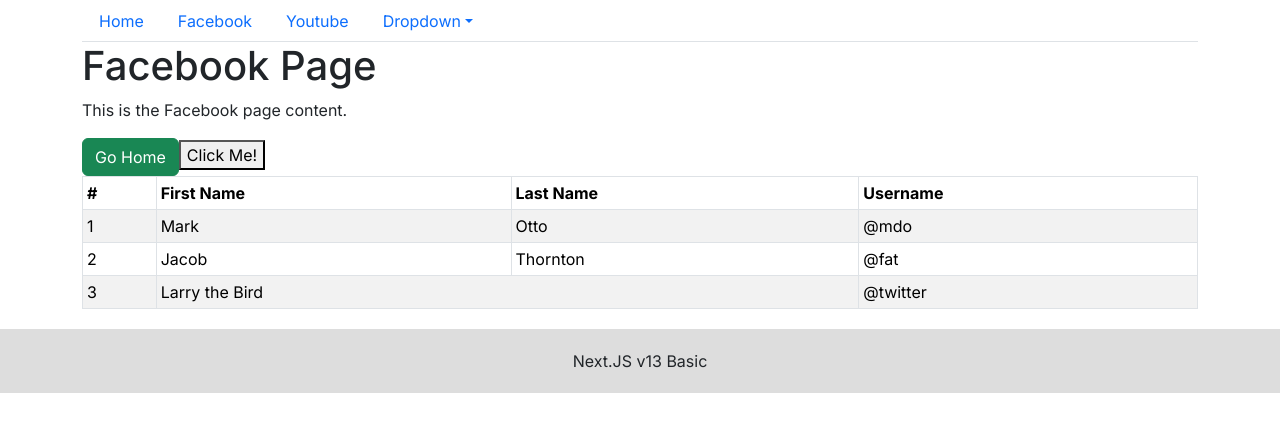
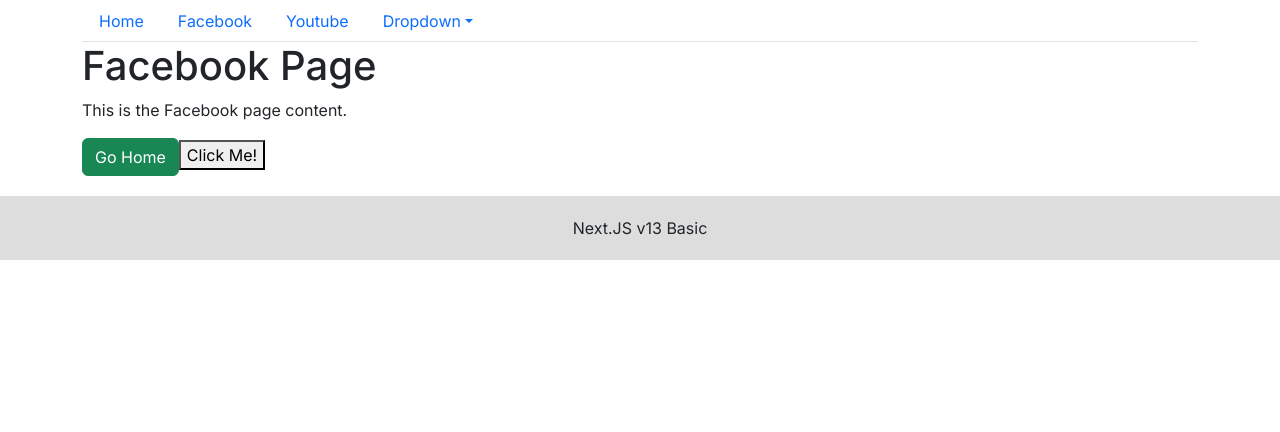
Before and after one commit to tiengsaodem08121999/Next.js-Nest.js, a Next.js app: page /facebook in a window 1280 px wide. Shown: the top 432 px of the page. Built offline with nearby package versions, Linux system fonts and the light colour scheme.

Commit message:
maping data fetch form api

```diff
--- a/src/app/layout.tsx
+++ b/src/app/layout.tsx
@@ -1,8 +1,6 @@
 import { Inter } from 'next/font/google';
 import 'bootstrap/dist/css/bootstrap.min.css';
 import NavBar from '@/components/nav/nav';
-import TableComponent from '@/components/table/table';
-import Container from 'react-bootstrap/Container';
 
 const inter = Inter({ subsets: ['latin'] });
 
@@ -23,9 +21,6 @@
           <NavBar/>
         </div>
           {children}
-        <div>
-          <TableComponent/>
-        </div>
         <div style={{ background:'#ddd', textAlign: 'center', padding: '20px', marginTop: '20px' }}>
            Next.JS v13 Basic
         </div>
--- a/src/components/table/table.tsx
+++ b/src/components/table/table.tsx
@@ -1,37 +1,41 @@
 'use client'
 import { Container } from 'react-bootstrap';
 import Table from 'react-bootstrap/Table';
+import { Button } from 'react-bootstrap';
 
-function TableComponent() {
+interface IProps {
+  blogs: []
+}
+
+function TableComponent(props: IProps) {
+  const { blogs } = props;
   return (
     <Container>
       <Table striped bordered hover size="sm">
         <thead>
           <tr>
             <th>#</th>
-            <th>First Name</th>
-            <th>Last Name</th>
-            <th>Username</th>
+            <th>Title</th>
+            <th>Author</th>
+            <th>Action</th>
           </tr>
         </thead>
         <tbody>
-          <tr>
-            <td>1</td>
-            <td>Mark</td>
-            <td>Otto</td>
-            <td>@mdo</td>
-          </tr>
-          <tr>
-            <td>2</td>
-            <td>Jacob</td>
-            <td>Thornton</td>
-            <td>@fat</td>
-          </tr>
-          <tr>
-            <td>3</td>
-            <td colSpan={2}>Larry the Bird</td>
-            <td>@twitter</td>
-          </tr>
+          {blogs.map(blog => {
+            return (
+              <tr key= {blog.id}>
+                <td>{blog.id}</td>
+                <td>{blog.title}</td>
+                <td>{blog.author}</td>
+                <td>
+                  <Button>View</Button>
+                  <Button variant='warning' className='mx-3'>Edit</Button>
+                  <Button variant='danger'>Delete</Button>
+                </td>
+              </tr>
+            )
+          })}
+
         </tbody>
       </Table>
     </Container>
--- /dev/null
+++ b/src/types/backend.d.ts
@@ -0,0 +1,6 @@
+interface IBlogs {
+    id: number;
+    content: string;
+    author: string;
+    title: string;
+}
```
Also changed, not shown: src/app/page.tsx (+10 -2 lines).
